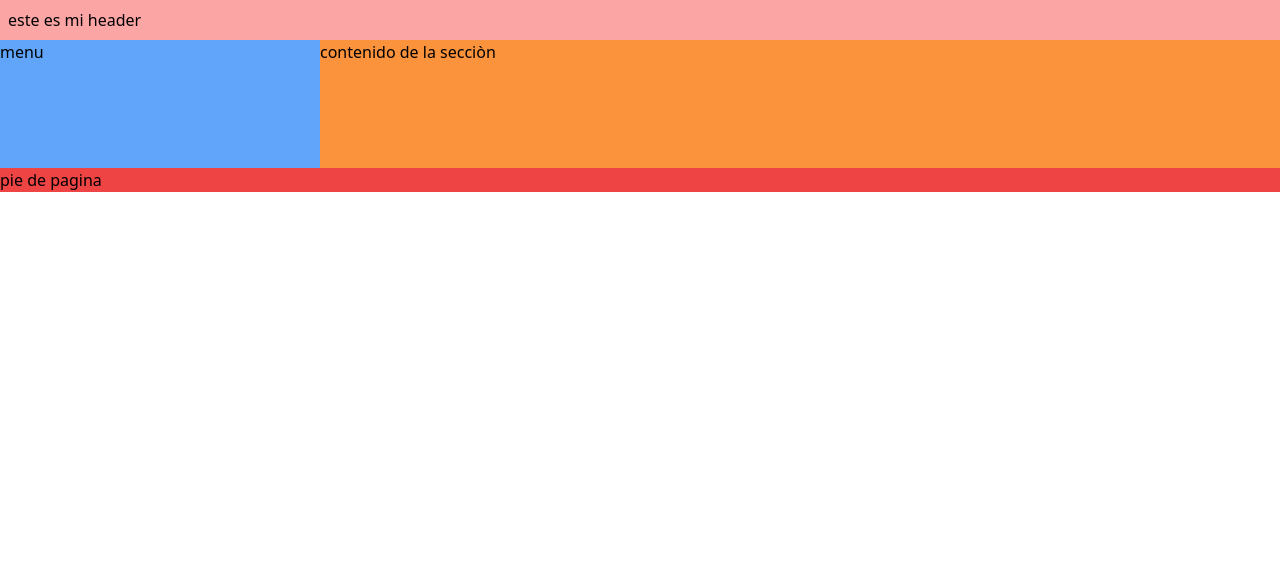
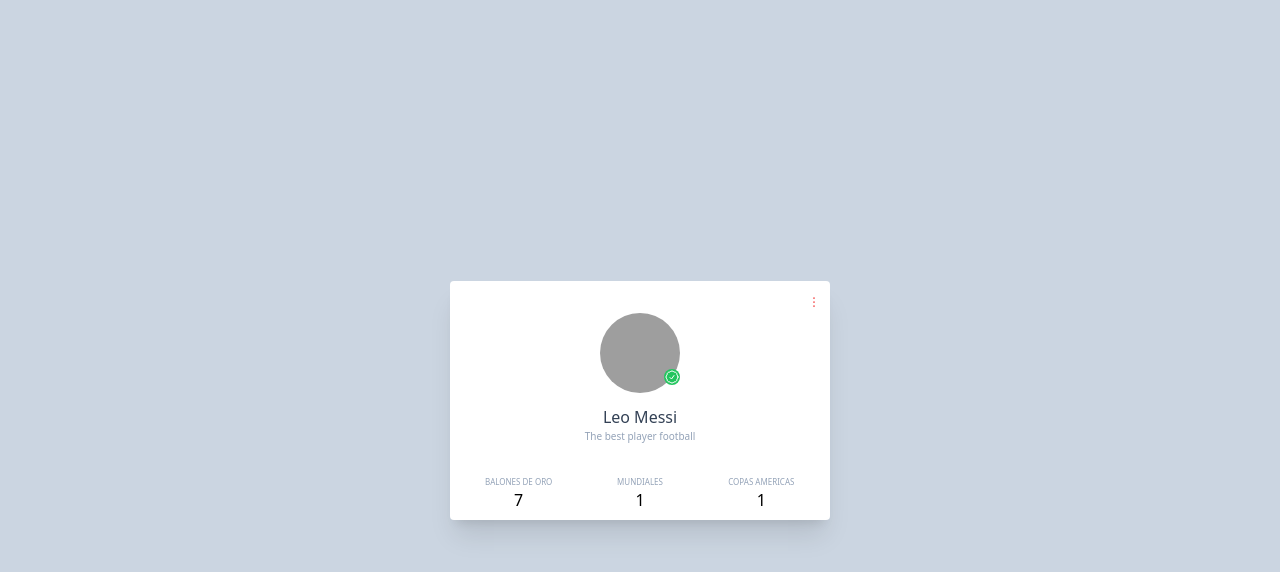
Before and after one commit to jorgePerez7011/tailwindProject, a website: page src/index.html in a window 1280 px wide. Drawn offline with Linux system fonts and the light colour scheme; grey boxes are pictures that could not be loaded.

Commit message:
carta presentacion

```diff
--- a/src/index.html
+++ b/src/index.html
@@ -6,28 +6,60 @@
     <meta http-equiv="X-UA-Compatible" content="IE=edge">
     <meta name="viewport" content="width=device-width, initial-scale=1.0">
     <link href="/dist/output.css" rel="stylesheet">
-    <title>Box Model flex</title>
+    <title>Tarjeta Presentacion</title>
 </head>
 
-<body>
-    <div class="grid  grid-cols-4 mx-auto  bg-green-600 max-w 3x1 container">
-        <header class="col-span-4 p-2 h-10 bg-red-300">
-            este es mi header
-        </header>
+<body class="flex items-center justify-center h-screen bg-slate-300">
 
+<div class="p-2 shadow-xl rounded w-[380px] bg-white " >
+   <div class="text-right">
+    <svg class="h-4 inline text-red-400" xmlns="http://www.w3.org/2000/svg" fill="none" viewBox="0 0 24 24" stroke-width="1.5" stroke="currentColor" class="w-6 h-6">
+        <path stroke-linecap="round" stroke-linejoin="round" d="M12 6.75a.75.75 0 110-1.5.75.75 0 010 1.5zM12 12.75a.75.75 0 110-1.5.75.75 0 010 1.5zM12 18.75a.75.75 0 110-1.5.75.75 0 010 1.5z" />
+      </svg>
+    </div>
+    <div class="relative mx-auto w-20 ">
+      <img class="h-20 w-20  rounded-full" src="https://img.olympicchannel.com/images/image/private/t_1-1_300/f_auto/v1687307644/primary/cqxzrctscdr8x47rly1g" alt="">
+    <div>
+      <div class="bottom-2 right-0 absolute flex justify-center items-center rounded-full w-4 h-4 bg-green-500">
+          <svg class="text-white w-4" xmlns="http://www.w3.org/2000/svg" fill="none" viewBox="0 0 24 24" stroke-width="1.5" stroke="currentColor" class="w-6 h-6">
+              <path stroke-linecap="round" stroke-linejoin="round" d="M9 12.75L11.25 15 15 9.75M21 12c0 1.268-.63 2.39-1.593 3.068a3.745 3.745 0 01-1.043 3.296 3.745 3.745 0 01-3.296 1.043A3.745 3.745 0 0112 21c-1.268 0-2.39-.63-3.068-1.593a3.746 3.746 0 01-3.296-1.043 3.745 3.745 0 01-1.043-3.296A3.745 3.745 0 013 12c0-1.268.63-2.39 1.593-3.068a3.745 3.745 0 011.043-3.296 3.746 3.746 0 013.296-1.043A3.746 3.746 0 0112 3c1.268 0 2.39.63 3.068 1.593a3.746 3.746 0 013.296 1.043 3.746 3.746 0 011.043 3.296A3.745 3.745 0 0121 12z" />
+            </svg>
 
-        <nav class="h-32 bg-blue-400">
-            menu
-        </nav>
-        <article class="col-span-3 bg-orange-400">
-            contenido de la secciòn
-        </article>
+      </div>
 
+    </div>
 
-        <footer class= "col-span-4 bg-red-500">
-            pie de pagina
-        </footer>
+   </div>
+  <h1 class="text-slate-700 mt-3 text-center"> Leo Messi</h1>
+  <h3 class="text-slate-400 text-[10px] text-center">The best player football</h3>
+<div class="mt-8 flex columns-3">
+    <div class="w-1/3 text-center ">
+      <h6 class= " text-[8px] uppercase text-slate-400">
+       Balones de oro
+      </h6>
+      <h2>
+        7
+      </h2>
     </div>
+    <div class="w-1/3 text-center ">
+       <h6  class= " text-[8px] uppercase text-slate-400">
+        Mundiales
+       </h6>
+       <h2>
+        1
+       </h2>
+    </div>
+    <div class="w-1/3 text-center ">
+       <h6 class= " text-[8px] uppercase text-slate-400">
+       Copas americas
+       </h6>
+       <h2>
+        1
+       </h2>
+    </div>
+
+</div>
+</div>
 </body>
 
 </html>
```
Also changed, not shown: dist/output.css.
